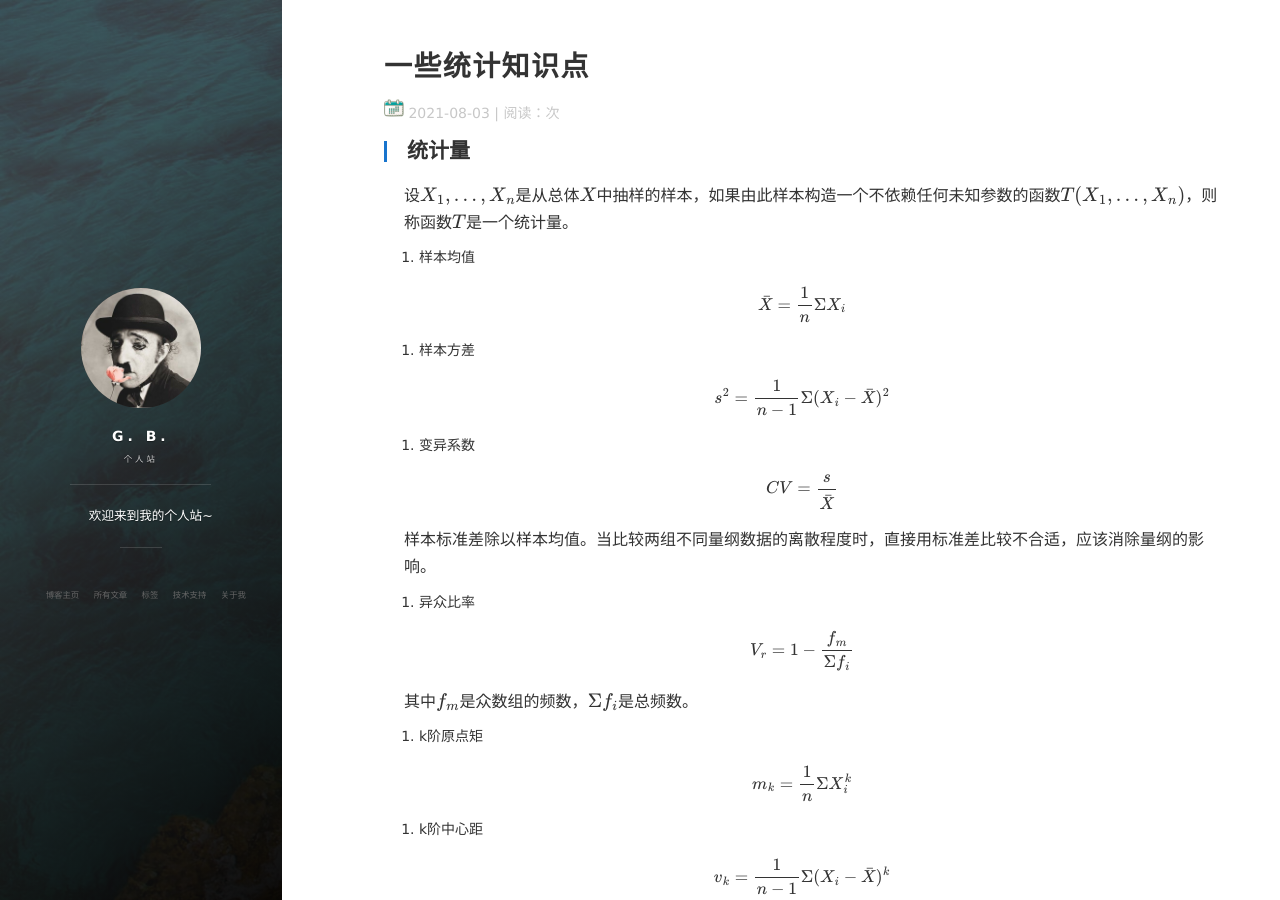
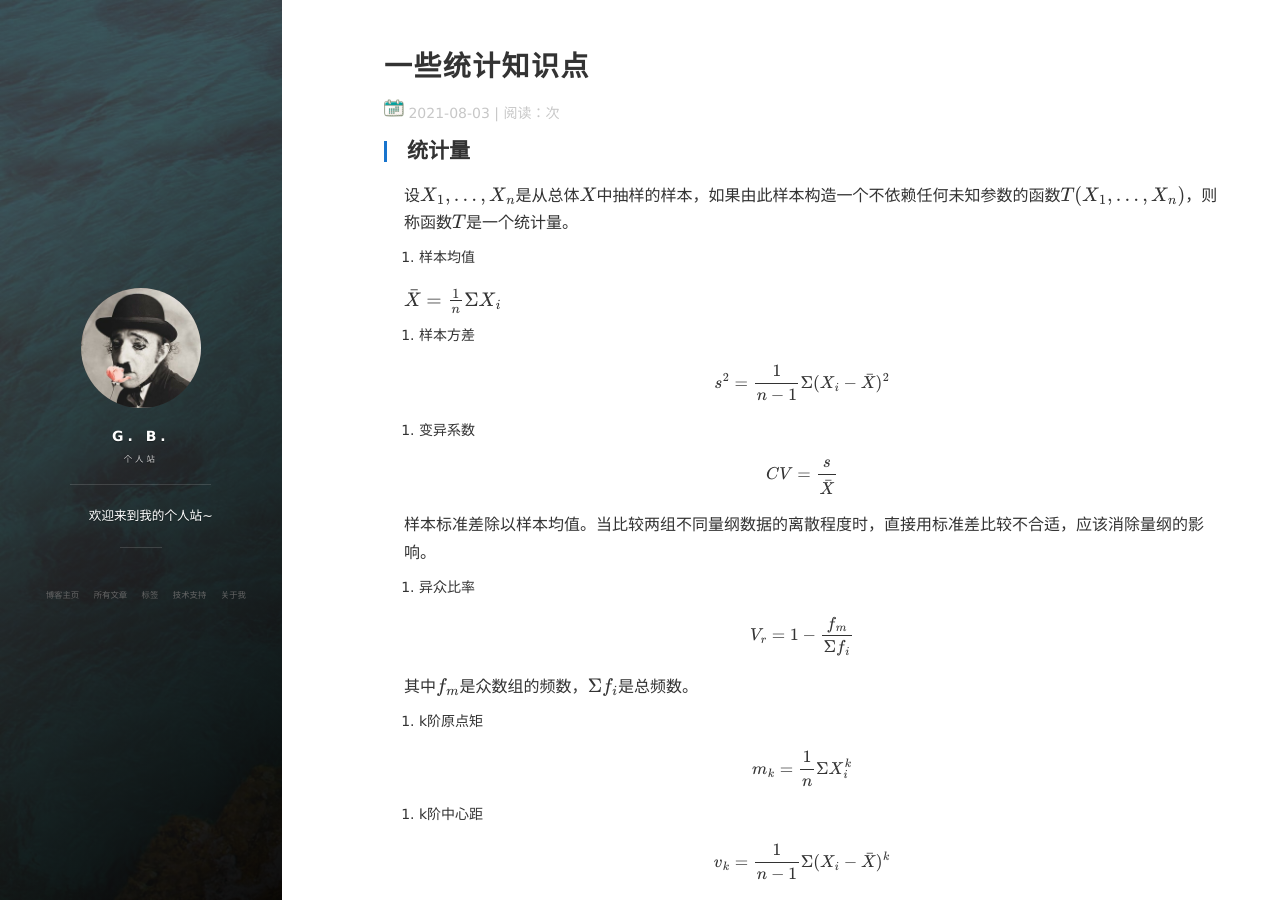
Before and after one commit to Blanket58/Blanket58.github.io, a Jekyll site: the page built from _posts/2021-08-03-statistical-theory.md, in a window 1280 px wide and 900 px high. Built offline with Jekyll 4.4.1, drawn with Linux system fonts in a browser that asks for light colours; nearby versions of some CDN libraries; formulas are drawn with MathJax 3; comment, search, counter and statistics services are not loaded.

Commit message:
Update 2021-08-03-statistical-theory.md

```diff
--- a/_posts/2021-08-03-statistical-theory.md
+++ b/_posts/2021-08-03-statistical-theory.md
@@ -13,7 +13,7 @@ mathjax: true
 
 1. 样本均值
 
-$$ \bar{X}=\frac{1}{n} \Sigma X_i $$
+$ \bar{X}=\frac{1}{n} \Sigma X_i $
 
 2. 样本方差
 
```
